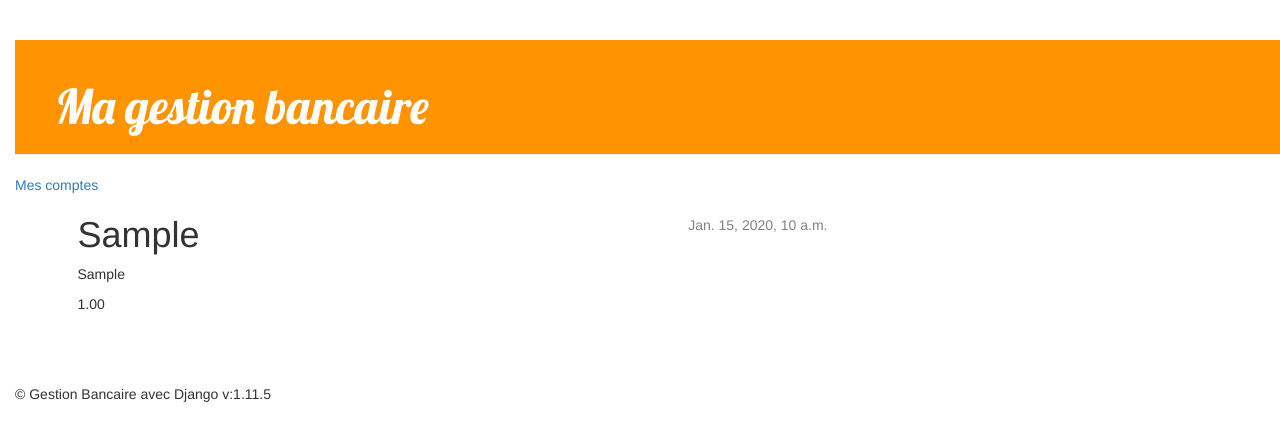
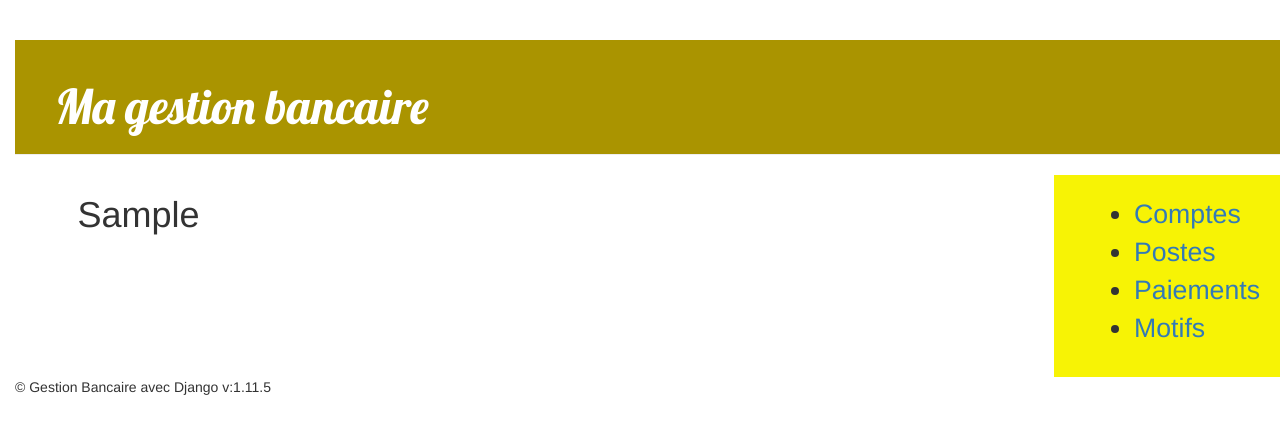
Before and after one commit to Hector49/my-budget, a Django app: template gestion/templates/gestion/compte_detail.html in a window 1280 px wide. Shown: the top 441 px of the page. Run offline with Django 3.2, Linux system fonts and the light colour scheme; tables that the repository leaves empty hold one stand-in row (values such as "Sample post"); the template is opened without the code that fills it: values that come from a table or form of the project are taken from there, most other values are stand-ins (such as "Sample title", 1, 10 or a date in 2020); some libraries are stand-ins or nearby versions.

Commit message:
frontend  compte suite

```diff
--- a/banque/urls.py
+++ b/banque/urls.py
@@ -18,5 +18,5 @@ from django.contrib import admin
 
 urlpatterns = [
     url(r'^admin/', admin.site.urls),
-    url(r'', include('gestion.urls'))
+    url(r'^compte/', include('gestion.urls'))
 ]
--- a/gestion/static/css/gestion.css
+++ b/gestion/static/css/gestion.css
@@ -6,7 +6,7 @@ body {
     padding-left: 15px;
 }
 .page-header {
-    background-color: #ff9400;
+    background-color: #AA9400;
     margin-top: 0;
     padding: 20px 20px 20px 40px;
 }
@@ -16,7 +16,14 @@ body {
     font-size: 36pt;
     text-decoration: none;
 }
-
+nav {
+  padding: 20px 20px 20px 40px;
+   float:right;
+   font-size: 20pt;
+   margin-right: : 40px;
+   background-color: #F7F305;
+   /*color: #F7F305;*/
+}
 .content {
     margin-left: 40px;
 }
@@ -25,7 +32,7 @@ h1, h2, h3, h4 {
     font-family: 'Lobster', cursive;
 }
 
-.date {
+.montant {
     float: right;
     color: #828282;
 }
--- a/gestion/templates/gestion/base.html
+++ b/gestion/templates/gestion/base.html
@@ -1,8 +1,9 @@
+{% load staticfiles %}
 <!DOCTYPE html>
 <html lang="fr">
 <head>
    <title>{% block title %}Ma gestion bancaire{% endblock %}</title>
-   <link rel="stylesheet" href="/media/css/gestion.css" />
+   <link rel="stylesheet" href="{% static 'css/gestion.css' %}" />
     <link rel="stylesheet" href="//maxcdn.bootstrapcdn.com/bootstrap/3.2.0/css/bootstrap.min.css">
     <link rel="stylesheet" href="//maxcdn.bootstrapcdn.com/bootstrap/3.2.0/css/bootstrap-theme.min.css">
     <link href='//fonts.googleapis.com/css?family=Lobster&subset=latin,latin-ext' rel='stylesheet' type='text/css'>
@@ -19,9 +20,12 @@
 
     <nav>
        {% block nav %}
-
-           <a href="/">Mes comptes</a>
-
+<ul>
+        <li>   <a href="/compte"> Comptes</a></li>
+        <li>   <a href="/"> Postes</a></li>
+        <li>   <a href="/"> Paiements</a></li>
+        <li>   <a href="/"> Motifs</a></li>
+</ul>
        {% endblock %}
    </nav>
    <section class="content container">
--- a/gestion/templates/gestion/compte_detail.html
+++ b/gestion/templates/gestion/compte_detail.html
@@ -2,18 +2,15 @@
 
 {% block content %}
     <div class="post">
-        {% if post.published_date %}
-            <div class="date">
-                {{ post.published_date }}
+        <h1>{{ compte.libelle }}</h1>
+            <div class="montant">
                 {% if user.is_authenticated %}
-                <a class="btn btn-default" href="{% url 'post_edit' pk=post.pk %}">
+                <a class="btn btn-default" href="{% url 'compte_edit' pk=compte.pk %}">
                   <span class="glyphicon glyphicon-pencil"></span></a>
-                {% endif %}
-            </div>
+        <p>{{ compte.numero }}</p>
+
+        <p>{{ compte.solde }}</p>
         {% endif %}
-
-        <h1>{{ compte.numero }}</h1>
-        <p>{{ compte.libelle }}</p>
-        <p>{{ compte.solde }}</p>
+    </div>
     </div>
 {% endblock %}
```
Also changed, not shown: gestion/templates/gestion/compte_list.html (+7 -5 lines).
